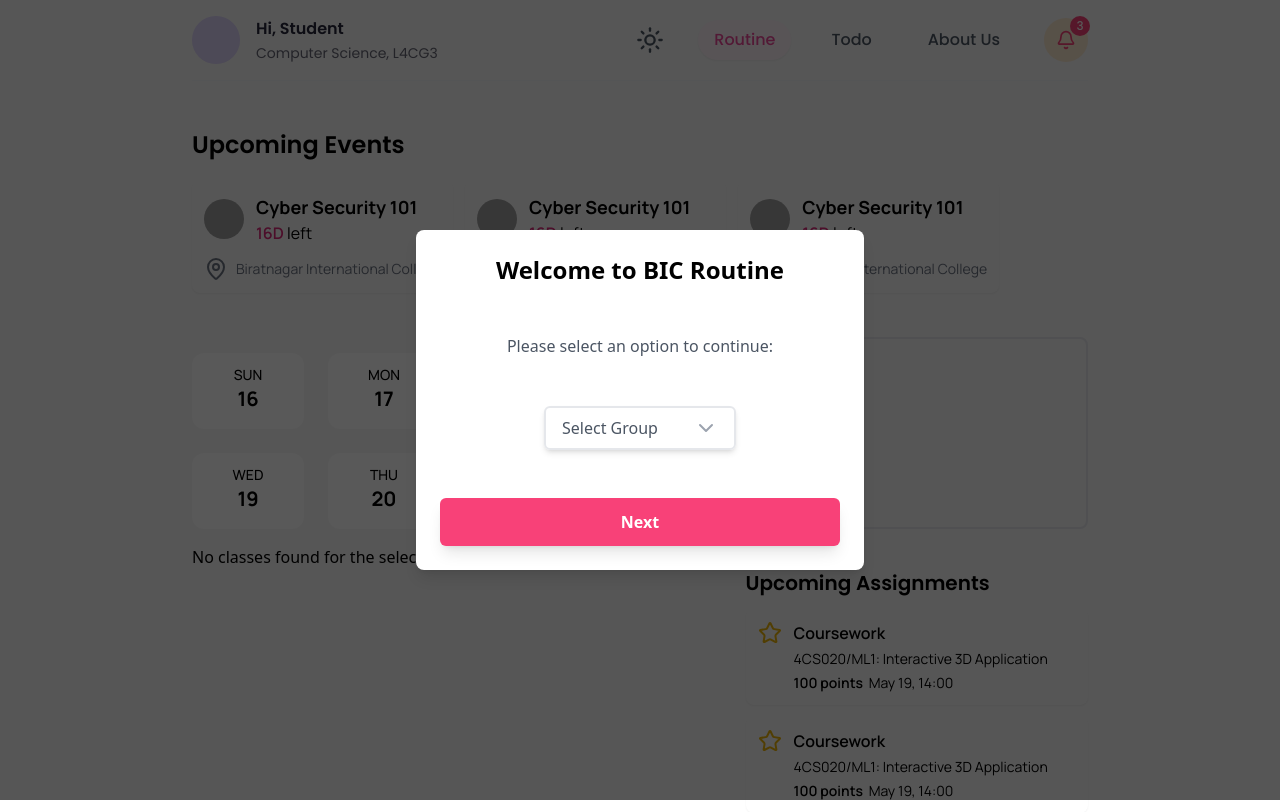
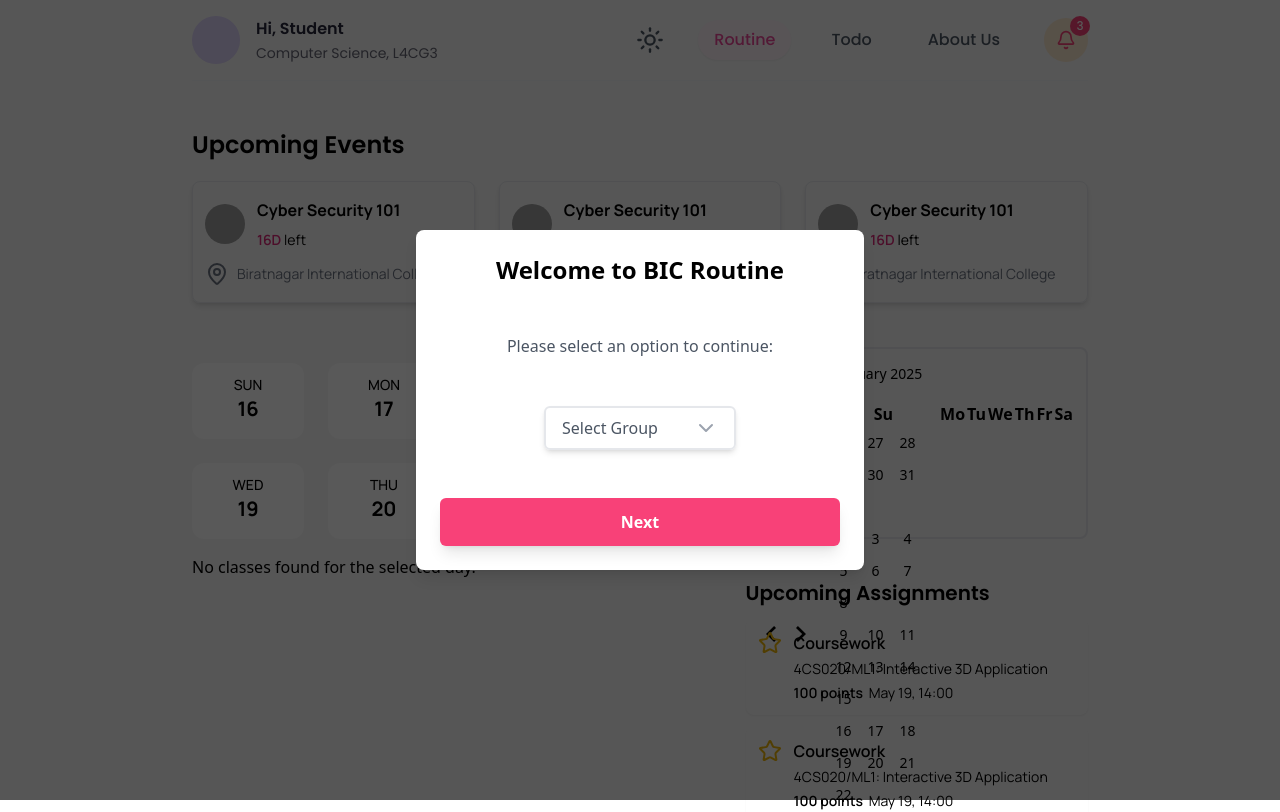
Before and after one commit to adgator101/routine-v2-react, a React (Vite) app: page / in a window 1280 px wide. Shown: the top 812 px of the page. Built offline with nearby package versions, Linux system fonts and the light colour scheme; grey boxes are pictures that could not be loaded.

Commit message:
refactor: update event-card UI

```diff
--- a/package.json
+++ b/package.json
@@ -32,7 +32,7 @@
     "react": "^18.3.1",
     "react-calendar": "^5.1.0",
     "react-datepicker": "^7.5.0",
-    "react-day-picker": "^9.4.4",
+    "react-day-picker": "^9.5.1",
     "react-dom": "^18.3.1",
     "react-hook-form": "^7.54.2",
     "react-hot-toast": "^2.4.1",
--- a/src/components/EventCard.jsx
+++ b/src/components/EventCard.jsx
@@ -1,14 +1,15 @@
 import { MapPin } from "lucide-react";
 import React from "react";
+
 const EventCard = ({ title, daysLeft, location, image }) => {
   return (
     <>
       <p className="font-poppins text-2xl font-semibold">Upcoming Events</p>
-      <div className="my-5 grid gap-3 font-manrope sm:flex flex-wrap">
+      <div className="my-5 grid grid-cols-1 gap-3 font-manrope sm:grid-cols-2 md:grid-cols-3 md:gap-6">
         {[...Array(3)].map((_, index) => (
           <div
             key={index}
-            className="grid gap-3 rounded-lg p-3 shadow-sm transition-[shadow_transform] hover:shadow-md hover:scale-105 cursor-pointer"
+            className="grid cursor-pointer gap-3 rounded-lg border border-gray-200 p-3 py-4 shadow-md transition-[shadow_transform] hover:scale-105 hover:shadow-md"
           >
             <div className="flex items-center gap-3">
               <img
@@ -16,10 +17,13 @@
                 alt="pic"
                 className="h-10 w-10 rounded-full"
               />
-              <div className="grid">
-                <p className="text-lg font-bold">Cyber Security 101</p>
-                <p>
-                  <span className="font-semibold text-[#db2778]">16D </span>left
+              <div className="flex flex-col gap-2">
+                <p className="text-md font-bold">Cyber Security 101</p>
+                <p className="text-sm">
+                  <span className="text-md font-semibold text-[#db2778]">
+                    16D{" "}
+                  </span>
+                  left
                 </p>
               </div>
             </div>
--- a/src/pages/Home.jsx
+++ b/src/pages/Home.jsx
@@ -6,6 +6,7 @@
 import RoutineCard from "@/components/RoutineCard";
 import EventCard from "@/components/EventCard";
 import Assignment from "@/components/Assignment";
+import {Calendar} from "@/components/ui/calendar.jsx"
 
 const Home = () => {
   const [todayRoutine, setTodayRoutine] = React.useState([]);
@@ -52,7 +53,9 @@
           {!user && <Onboarding setUserGroup={handleUserGroup} />}
         </div>
         <div className="space-y-10">
-          <div className="h-48 w-full rounded-lg border-2">Calendar</div>
+          <div className="h-48 w-full rounded-lg border-2">
+            <Calendar mode="single" selected={"2025-01-10"} />
+          </div>
           <Assignment />
         </div>
       </div>
```
Also changed, not shown: 1 other file (tests, documents, lock files or other folders).
